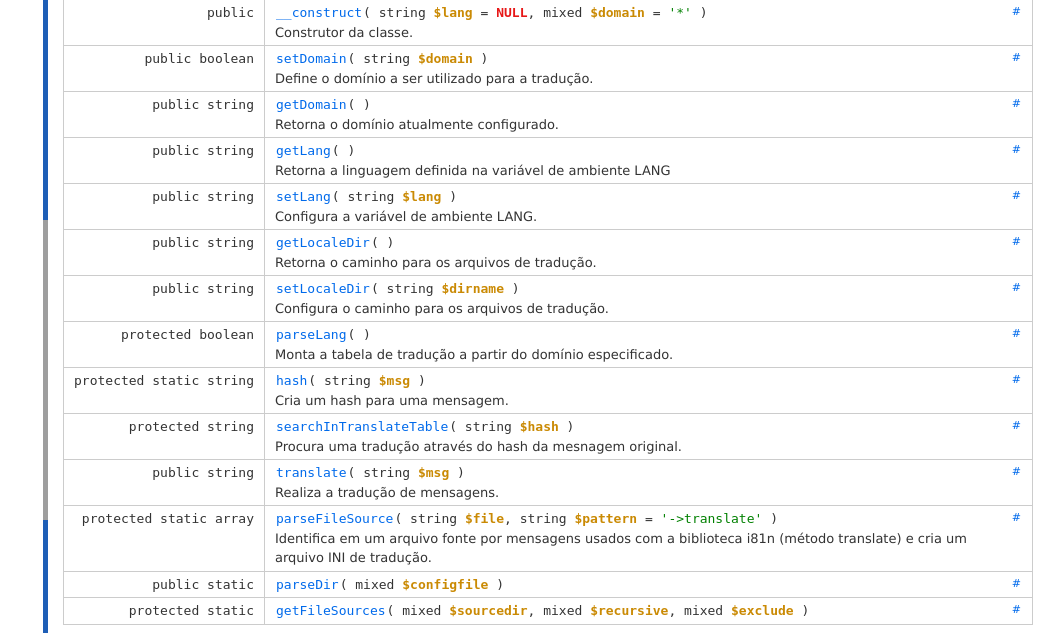
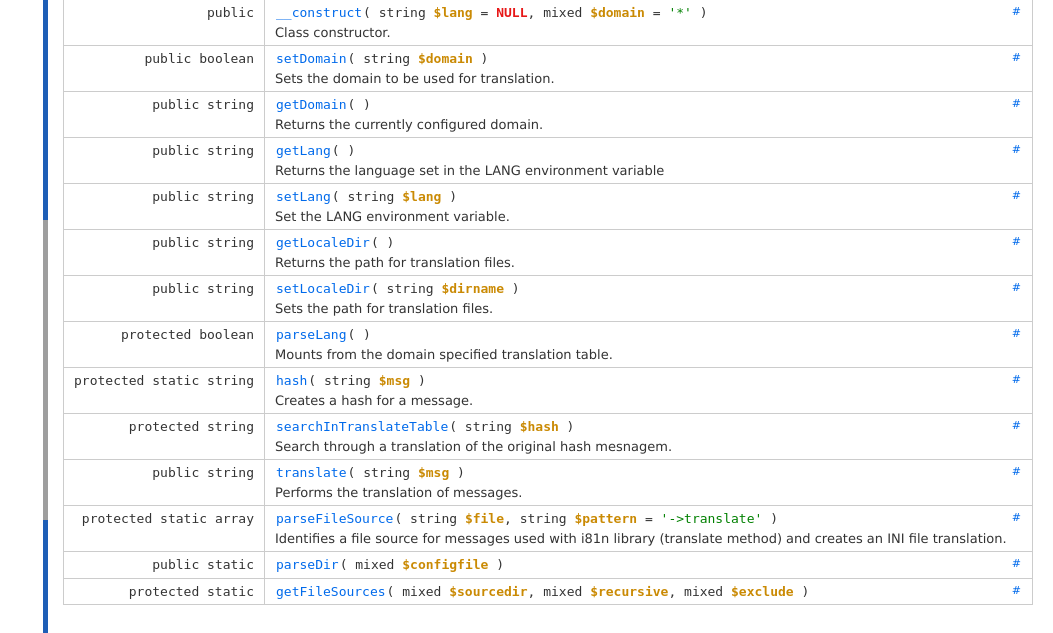
Before and after one commit to everton3x/i81n, a PHP site: page /doc/class-i81n.html in a window 1280 px wide. Shown: the part 232-865 px from the top of the page, without its empty margins (227-1280 px from the left). Run offline with PHP 8.4, Linux system fonts and the light colour scheme; grey boxes are pictures that could not be loaded.

Commit message:
Translated documentation
Translation of comments and documentation Portuguese into English

```diff
--- a/doc/class-i81n.html
+++ b/doc/class-i81n.html
@@ -85,7 +85,7 @@
 
 	<div class="description">
 
-<p>Biblioteca para internacionalização de aplicações com PHP</p>
+<p>Library for internationalizing applications with PHP</p>
 
 	</div>
 
@@ -125,20 +125,20 @@
 
 		<div class="description short">
 
-<p>Construtor da classe.</p>
+<p>Class constructor.</p>
 
 		</div>
 
 		<div class="description detailed hidden">
 
-<p>Construtor da classe.</p>
+<p>Class constructor.</p>
 
 
 
 				<h4>Parameters</h4>
 				<div class="list"><dl>
 					<dt><var>$lang</var></dt>
-					<dd><code>string</code><br>$lang Uma string representando o idioma a ser utilizado.</dd>
+					<dd><code>string</code><br>$lang A string representing the language to be used.</dd>
 					<dt><var>$domain</var></dt>
 					<dd></dd>
 				</dl></div>
@@ -169,23 +169,23 @@
 
 		<div class="description short">
 
-<p>Define o domínio a ser utilizado para a tradução.</p>
+<p>Sets the domain to be used for translation.</p>
 
 		</div>
 
 		<div class="description detailed hidden">
 
-<p>Define o domínio a ser utilizado para a tradução.</p>
+<p>Sets the domain to be used for translation.</p>
 
-<p>Cada domínio corresponde a um arquivo INI com as traduções respectivas. É
-útil para criar traduções para módulos separados.</p>
+<p>Each domain corresponds to an INI file with the translations. It is useful to
+create translations for separate modules.</p>
 
 
 
 				<h4>Parameters</h4>
 				<div class="list"><dl>
 					<dt><var>$domain</var></dt>
-					<dd><code>string</code><br>$domain O domínio a ser utilizado para tradução.</dd>
+					<dd><code>string</code><br>$domain The domain to be used for translation.</dd>
 				</dl></div>
 
 				<h4>Returns</h4>
@@ -218,13 +218,13 @@
 
 		<div class="description short">
 
-<p>Retorna o domínio atualmente configurado.</p>
+<p>Returns the currently configured domain.</p>
 
 		</div>
 
 		<div class="description detailed hidden">
 
-<p>Retorna o domínio atualmente configurado.</p>
+<p>Returns the currently configured domain.</p>
 
 
 
@@ -255,13 +255,13 @@
 
 		<div class="description short">
 
-<p>Retorna a linguagem definida na variável de ambiente LANG</p>
+<p>Returns the language set in the LANG environment variable</p>
 
 		</div>
 
 		<div class="description detailed hidden">
 
-<p>Retorna a linguagem definida na variável de ambiente LANG</p>
+<p>Returns the language set in the LANG environment variable</p>
 
 
 
@@ -292,25 +292,25 @@
 
 		<div class="description short">
 
-<p>Configura a variável de ambiente LANG.</p>
+<p>Set the LANG environment variable.</p>
 
 		</div>
 
 		<div class="description detailed hidden">
 
-<p>Configura a variável de ambiente LANG.</p>
+<p>Set the LANG environment variable.</p>
 
 
 
 				<h4>Parameters</h4>
 				<div class="list"><dl>
 					<dt><var>$lang</var></dt>
-					<dd><code>string</code><br>$lang Um código de linguagem, tal como en_US, pt_BR, ...</dd>
+					<dd><code>string</code><br>$lang A language code, such as en_US, en_GB, ...</dd>
 				</dl></div>
 
 				<h4>Returns</h4>
 				<div class="list">
-					<code>string</code><br>Retorna o conteúdo de LANG após a alteração.<br />
+					<code>string</code><br>Returns the contents of LANG after the change.<br />
 				</div>
 
 
@@ -334,13 +334,13 @@
 
 		<div class="description short">
 
-<p>Retorna o caminho para os arquivos de tradução.</p>
+<p>Returns the path for translation files.</p>
 
 		</div>
 
 		<div class="description detailed hidden">
 
-<p>Retorna o caminho para os arquivos de tradução.</p>
+<p>Returns the path for translation files.</p>
 
 
 
@@ -371,25 +371,25 @@
 
 		<div class="description short">
 
-<p>Configura o caminho para os arquivos de tradução.</p>
+<p>Sets the path for translation files.</p>
 
 		</div>
 
 		<div class="description detailed hidden">
 
-<p>Configura o caminho para os arquivos de tradução.</p>
+<p>Sets the path for translation files.</p>
 
 
 
 				<h4>Parameters</h4>
 				<div class="list"><dl>
 					<dt><var>$dirname</var></dt>
-					<dd><code>string</code><br>$dirname O diretório onde estão os arquivos de tradução.</dd>
+					<dd><code>string</code><br>$dirname The directory where the files are translation.</dd>
 				</dl></div>
 
 				<h4>Returns</h4>
 				<div class="list">
-					<code>string</code><br>Retorna o diretório configurado.<br />
+					<code>string</code><br>Returns the configured directory.<br />
 				</div>
 
 				<h4>Throws</h4>
@@ -417,13 +417,13 @@
 
 		<div class="description short">
 
-<p>Monta a tabela de tradução a partir do domínio especificado.</p>
+<p>Mounts from the domain specified translation table.</p>
 
 		</div>
 
 		<div class="description detailed hidden">
 
-<p>Monta a tabela de tradução a partir do domínio especificado.</p>
+<p>Mounts from the domain specified translation table.</p>
 
 
 
@@ -458,27 +458,27 @@
 
 		<div class="description short">
 
-<p>Cria um hash para uma mensagem.</p>
+<p>Creates a hash for a message.</p>
 
 		</div>
 
 		<div class="description detailed hidden">
 
-<p>Cria um hash para uma mensagem.</p>
+<p>Creates a hash for a message.</p>
 
-<p>Utilizado para referenciar as mensagens no arquivo INI de tradução.</p>
+<p>Used to reference the messages in INI file translation.</p>
 
 
 
 				<h4>Parameters</h4>
 				<div class="list"><dl>
 					<dt><var>$msg</var></dt>
-					<dd><code>string</code><br>$msg A mensagem para calcular o hash</dd>
+					<dd><code>string</code><br>$msg The message to compute the hash</dd>
 				</dl></div>
 
 				<h4>Returns</h4>
 				<div class="list">
-					<code>string</code><br>Retorna o hash para a mensagem<br />
+					<code>string</code><br>Returns the hash for the message<br />
 				</div>
 
 
@@ -502,25 +502,25 @@
 
 		<div class="description short">
 
-<p>Procura uma tradução através do hash da mesnagem original.</p>
+<p>Search through a translation of the original hash mesnagem.</p>
 
 		</div>
 
 		<div class="description detailed hidden">
 
-<p>Procura uma tradução através do hash da mesnagem original.</p>
+<p>Search through a translation of the original hash mesnagem.</p>
 
 
 
 				<h4>Parameters</h4>
 				<div class="list"><dl>
 					<dt><var>$hash</var></dt>
-					<dd><code>string</code><br>$hash O hash da mensagem a ser procurada na tabela de tradução.</dd>
+					<dd><code>string</code><br>$hash The hash of the message to be sought in the translation table.</dd>
 				</dl></div>
 
 				<h4>Returns</h4>
 				<div class="list">
-					<code>string</code><br>Retorna a mensagem traduzida ou uma string vazia.<br />
+					<code>string</code><br>Returns the translated message or an empty string.<br />
 				</div>
 
 
@@ -544,25 +544,25 @@
 
 		<div class="description short">
 
-<p>Realiza a tradução de mensagens.</p>
+<p>Performs the translation of messages.</p>
 
 		</div>
 
 		<div class="description detailed hidden">
 
-<p>Realiza a tradução de mensagens.</p>
+<p>Performs the translation of messages.</p>
 
 
 
 				<h4>Parameters</h4>
 				<div class="list"><dl>
 					<dt><var>$msg</var></dt>
-					<dd><code>string</code><br>$string A mensagem a ser traduzida.</dd>
+					<dd><code>string</code><br>$string The message to be translated.</dd>
 				</dl></div>
 
 				<h4>Returns</h4>
 				<div class="list">
-					<code>string</code><br>A mensagem traduzida<br />
+					<code>string</code><br>The translated message<br />
 				</div>
 
 
@@ -586,29 +586,29 @@
 
 		<div class="description short">
 
-<p>Identifica em um arquivo fonte por mensagens usados com a biblioteca i81n
-(método translate) e cria um arquivo INI de tradução.</p>
+<p>Identifies a file source for messages used with i81n library (translate
+method) and creates an INI file translation.</p>
 
 		</div>
 
 		<div class="description detailed hidden">
 
-<p>Identifica em um arquivo fonte por mensagens usados com a biblioteca i81n
-(método translate) e cria um arquivo INI de tradução.</p>
+<p>Identifies a file source for messages used with i81n library (translate
+method) and creates an INI file translation.</p>
 
 
 
 				<h4>Parameters</h4>
 				<div class="list"><dl>
 					<dt><var>$file</var></dt>
-					<dd><code>string</code><br>$file Arquivo fonte para o parser</dd>
+					<dd><code>string</code><br>$file Source file for the parser</dd>
 					<dt><var>$pattern</var></dt>
-					<dd><code>string</code><br>$pattern O padrão de busca das mensagens a traduzir</dd>
+					<dd><code>string</code><br>$pattern The search pattern of the messages to translate</dd>
 				</dl></div>
 
 				<h4>Returns</h4>
 				<div class="list">
-					<code>array</code><br>Retorna um array com as linhas do arquivo INI de tradução<br />
+					<code>array</code><br>Returns an array with the lines of the INI file translation<br />
 				</div>
 
 				<h4>Throws</h4>
@@ -709,13 +709,13 @@
 
 			<div class="description short">
 
-<p>O idioma a ser utilizado</p>
+<p>The language to be used</p>
 
 			</div>
 
 			<div class="description detailed hidden">
 
-<p>O idioma a ser utilizado</p>
+<p>The language to be used</p>
 
 
 			</div>
@@ -736,14 +736,14 @@
 
 			<div class="description short">
 
-<p>O diretório que contém os arquivos INI de tradução. O padrão é
+<p>The directory containing the translation INI files. The default is
 ./locale</p>
 
 			</div>
 
 			<div class="description detailed hidden">
 
-<p>O diretório que contém os arquivos INI de tradução. O padrão é
+<p>The directory containing the translation INI files. The default is
 ./locale</p>
 
 
@@ -765,13 +765,13 @@
 
 			<div class="description short">
 
-<p>Armazena a tabela de tradução.</p>
+<p>Holds the translation table.</p>
 
 			</div>
 
 			<div class="description detailed hidden">
 
-<p>Armazena a tabela de tradução.</p>
+<p>Holds the translation table.</p>
 
 
 			</div>
@@ -792,15 +792,15 @@
 
 			<div class="description short">
 
-<p>Especifica o domínio a ser utilizado. Cada arquivo INI é um domínio. Para
-todos os domínios, utilizar * (padrão).</p>
+<p>Specifies the domain to be used. Each INI file is a domain. For all domains,
+use * (default).</p>
 
 			</div>
 
 			<div class="description detailed hidden">
 
-<p>Especifica o domínio a ser utilizado. Cada arquivo INI é um domínio. Para
-todos os domínios, utilizar * (padrão).</p>
+<p>Specifies the domain to be used. Each INI file is a domain. For all domains,
+use * (default).</p>
 
 
 			</div>
--- a/doc/namespace-None.html
+++ b/doc/namespace-None.html
@@ -87,7 +87,7 @@
 <caption>Classes summary</caption>
 <tr>
 	<td class="name"><a href="class-i81n.html">i81n</a></td>
-	<td>Biblioteca para internacionalização de aplicações com PHP
+	<td>Library for internationalizing applications with PHP
 <!-- by Texy2! --></td>
 </tr>
 </table>
```
Also changed, not shown: doc/source-class-i81n.html (+41 -41 lines), example.php (+5 -5 lines), i81n.php (+41 -41 lines), index.php (+29 -29 lines), parser_config_example.ini (+14 -14 lines), subdir_test/test.php (+5 -5 lines), README.md, 1 other file.
